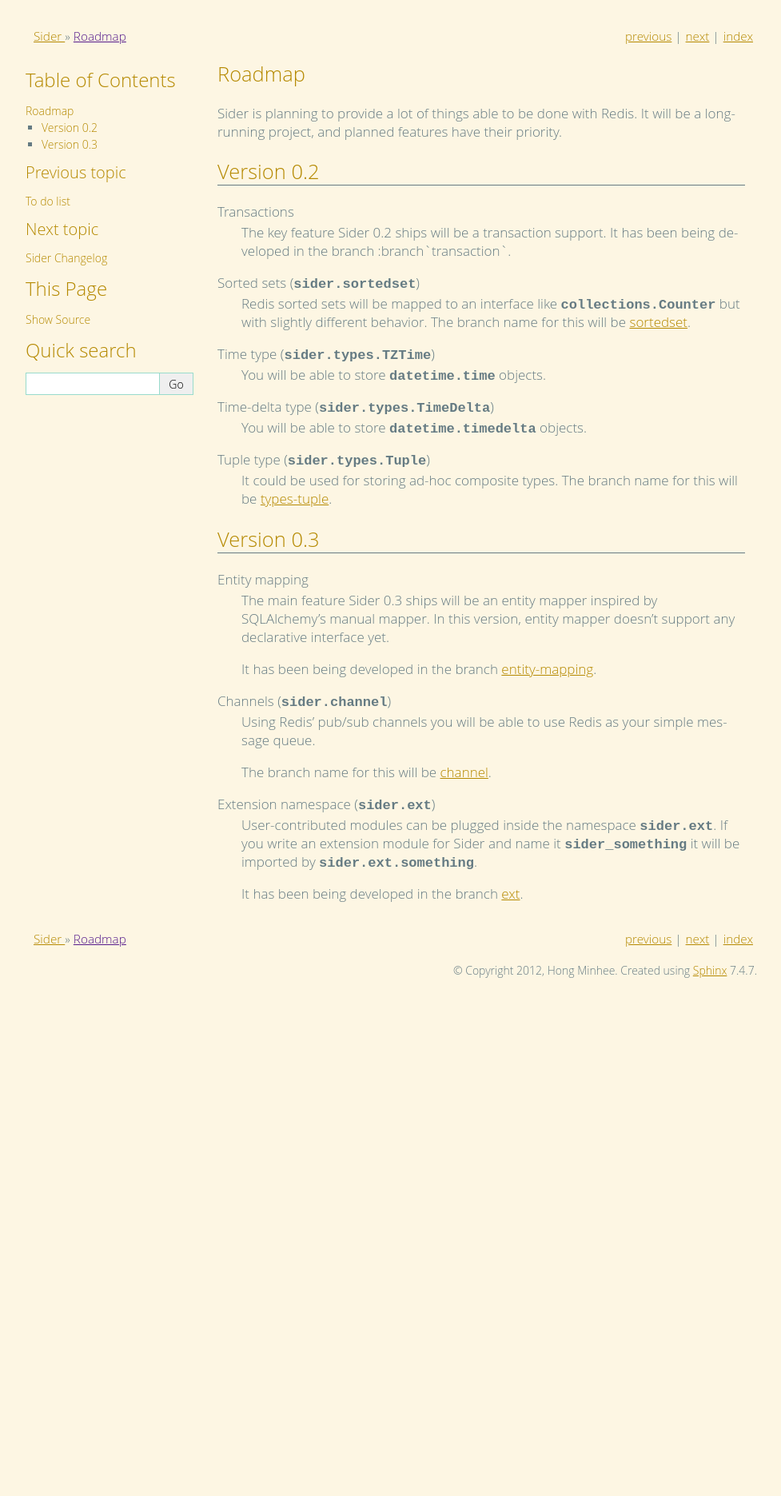
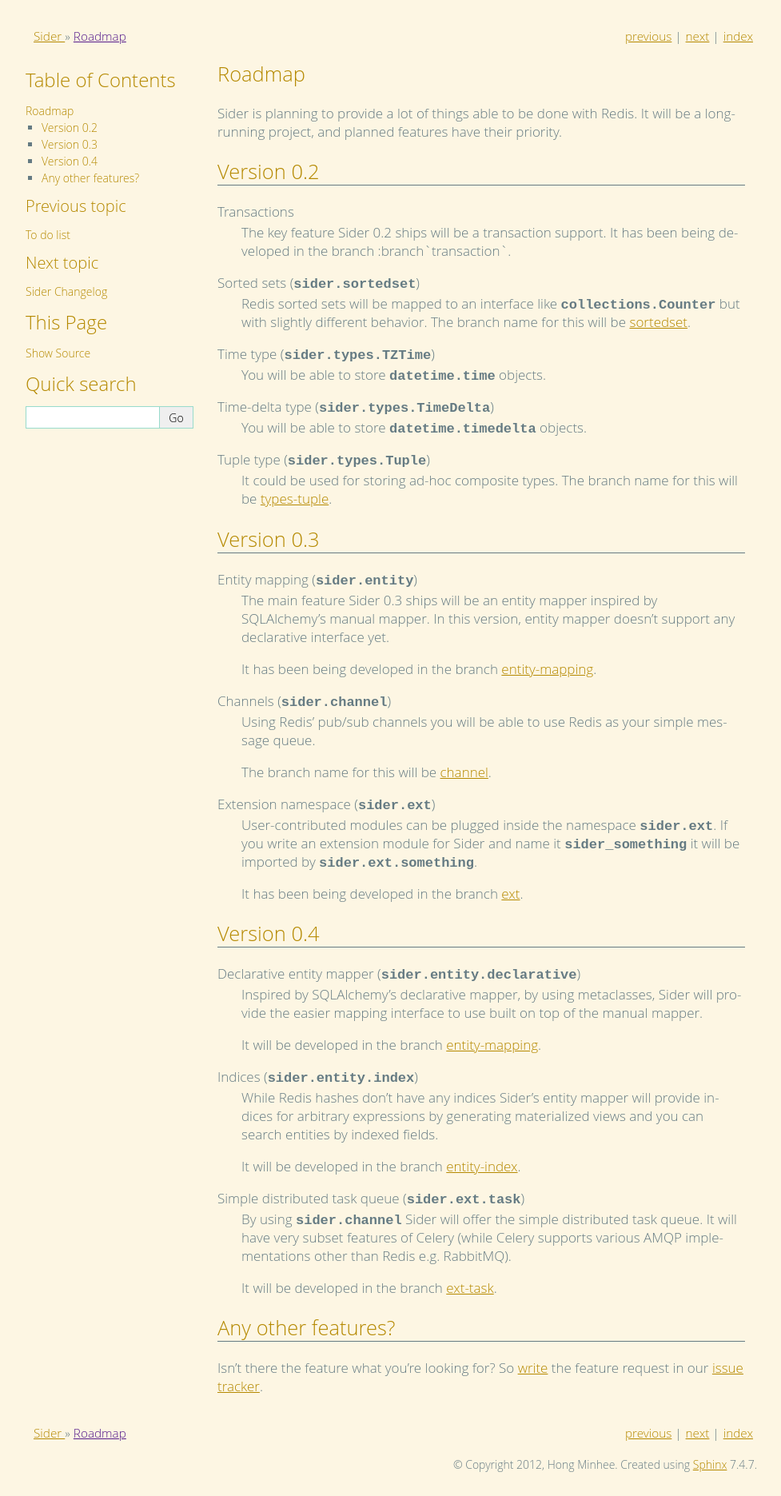
Before and after one commit to dahlia/sider, a Sphinx documentation site: the page built from docs/roadmap.rst, in a window 1280 px wide. Shown: the whole page at 80% size, without its empty margins (148-1125 px from the left). Built offline with Sphinx 7.4.7, drawn with Linux system fonts in a browser that asks for light colours; the version number could not be read and is left out; before the commit the page ends 1253 px from its top, so only the background shows below that.

Commit message:
Wrote the 0.4 roadmap.

```diff
--- a/docs/roadmap.rst
+++ b/docs/roadmap.rst
@@ -32,7 +32,7 @@
 Version 0.3
 -----------
 
-Entity mapping
+Entity mapping (:mod:`sider.entity`)
    The main feature Sider 0.3 ships will be an entity mapper inspired by
    SQLAlchemy's manual mapper.  In this version, entity mapper doesn't
    support any declarative interface yet.
@@ -52,3 +52,38 @@
    :mod:`sider.ext.something`.
 
    It has been being developed in the branch :branch:`ext`.
+
+
+Version 0.4
+-----------
+
+Declarative entity mapper (:mod:`sider.entity.declarative`)
+   Inspired by SQLAlchemy's declarative mapper, by using metaclasses,
+   Sider will provide the easier mapping interface to use built on
+   top of the manual mapper.
+
+   It will be developed in the branch :branch:`entity-mapping`.
+
+Indices (:mod:`sider.entity.index`)
+   While Redis hashes don't have any indices Sider's entity mapper
+   will provide indices for arbitrary expressions by generating
+   materialized views and you can search entities by indexed fields.
+
+   It will be developed in the branch :branch:`entity-index`.
+
+Simple distributed task queue (:mod:`sider.ext.task`)
+   By using :mod:`sider.channel` Sider will offer the simple distributed
+   task queue.  It will have very subset features of Celery (while Celery
+   supports various AMQP implementations other than Redis e.g. RabbitMQ).
+
+   It will be developed in the branch :branch:`ext-task`.
+
+
+Any other features?
+-------------------
+
+Isn't there the feature what you're looking for?  So write__ the feature
+request in our `issue tracker`__.
+
+__ https://bitbucket.org/dahlia/sider/issues/new
+__ https://bitbucket.org/dahlia/sider/issues
```
